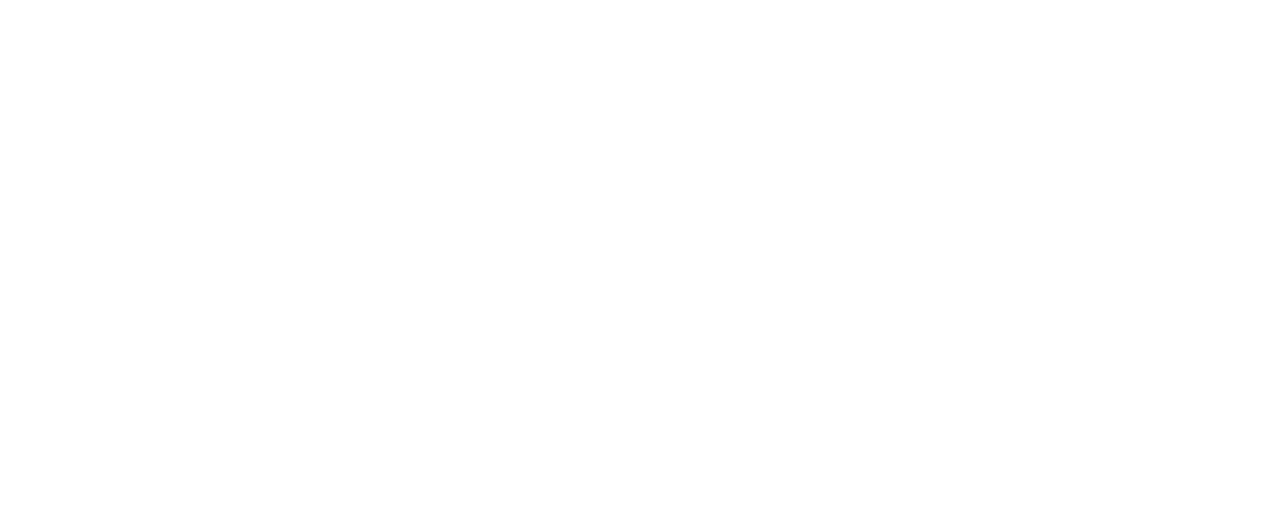
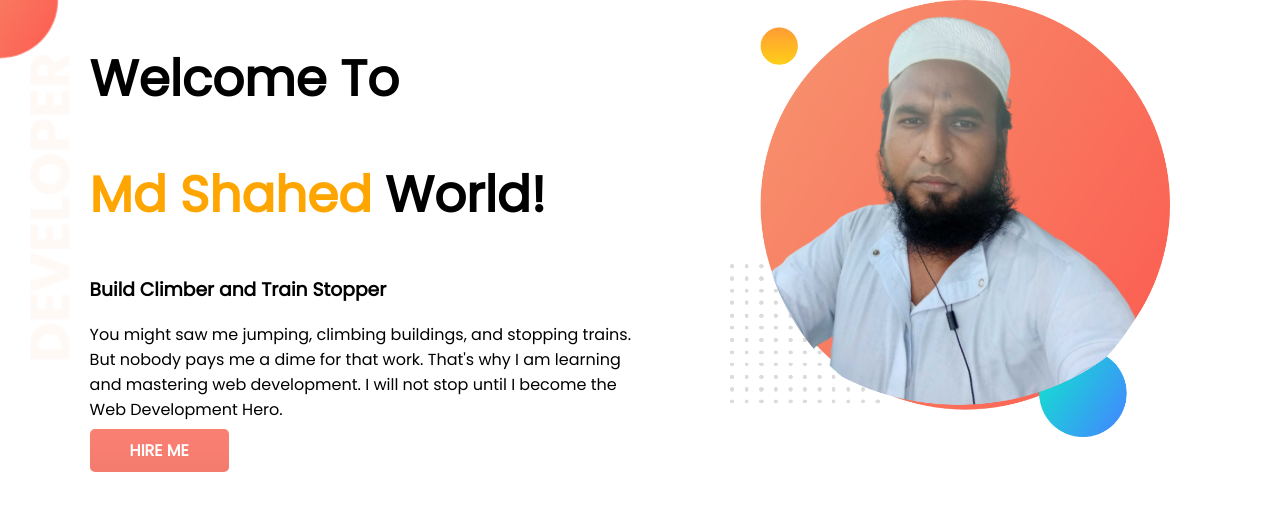
Before and after one commit to mdshahed1/old-developer-portfolio, a plain HTML site: page index.html in a window 1280 px wide. Drawn offline with Linux system fonts and the light colour scheme.

Commit message:
top banner added

```diff
--- a/index.html
+++ b/index.html
@@ -5,9 +5,24 @@
     <meta http-equiv="X-UA-Compatible" content="IE=edge">
     <meta name="viewport" content="width=device-width, initial-scale=1.0">
     <title>Shahed Portfolio</title>
+    <link rel="preconnect" href="https://fonts.googleapis.com">
+    <link rel="preconnect" href="https://fonts.gstatic.com" crossorigin>
+    <link href="https://fonts.googleapis.com/css2?family=Poppins&display=swap" rel="stylesheet">
     <link rel="stylesheet" href="style.css">
 </head>
+
 <body>
-
+    <section class="top-banner">
+        <div class="half-width">
+            <h1>Welcome To</h1>
+            <h1><span class="orange-color">Md Shahed</span> World!</h1>
+            <h3>Build Climber and Train Stopper</h3>
+            <p>You might saw me jumping, climbing buildings, and stopping trains. But nobody pays me a dime for that work. That's why I am learning and mastering web development. I will not stop until I become the Web Development Hero.</p>
+            <a class="link-button" target="_blank" href="https://www.linkedin.com/in/muhammad-shahed-92b3ab138/">HIRE ME</a>
+        </div>
+        <div class="half-width">
+            <img src="images/shahed-bg.png" alt="">
+        </div>
+    </section>
 </body>
 </html>
--- a/style.css
+++ b/style.css
@@ -0,0 +1,38 @@
+body{
+    font-family: 'Poppins', sans-serif;
+    margin: 0;
+}
+
+h1{
+    font-size: 50px;
+}
+
+.orange-color{
+    color: orange;
+}
+
+section{
+    display: flex;
+}
+
+.top-banner{
+    background-image: url(images/top-banner.png);
+    background-repeat: no-repeat;
+}
+.half-width{
+    width: 50%;
+    padding-left: 7%;
+}
+
+.half-width img{
+    width: 80%;
+}
+
+.link-button{
+    text-decoration: none;
+    background-image: linear-gradient(salmon, rgba(243, 121, 107, 0.979));
+    padding: 10px 40px;
+    border-radius: 5px;
+    color: white;
+    font-weight: 700;
+}
```
Also changed, not shown: images/dream-bg.png (added), images/exp-bg.png (added), images/jhankar.png (added), images/jhankar2.png (added), images/my-bg.png (added), images/my-bg2.png (added), images/shahed-bg.png (added), images/shahed-bg2.png (added), images/shahed.png (added), images/shahed2.png (added), images/top-banner.png (added), 7 other files.
